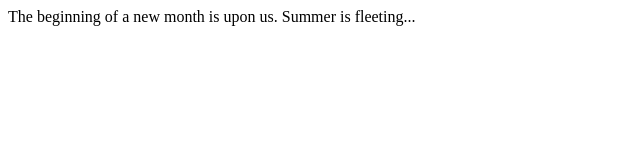
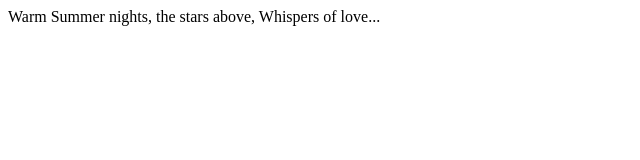
Before and after one commit to peggieprospers/PracticeRepo, a plain HTML site: page index.html in a window 1280 px wide. Shown: the full height of the page, 0-640 px from the left. Drawn offline with Linux system fonts and the light colour scheme.

Commit message:
testing feature branch changes

```diff
--- a/index.html
+++ b/index.html
@@ -6,6 +6,7 @@
     <title>Document</title>
 </head>
 <body>
-The beginning of a new month is upon us. Summer is fleeting...
+Warm Summer nights, the stars above,
+Whispers of love...
 </body>
 </html>
```
